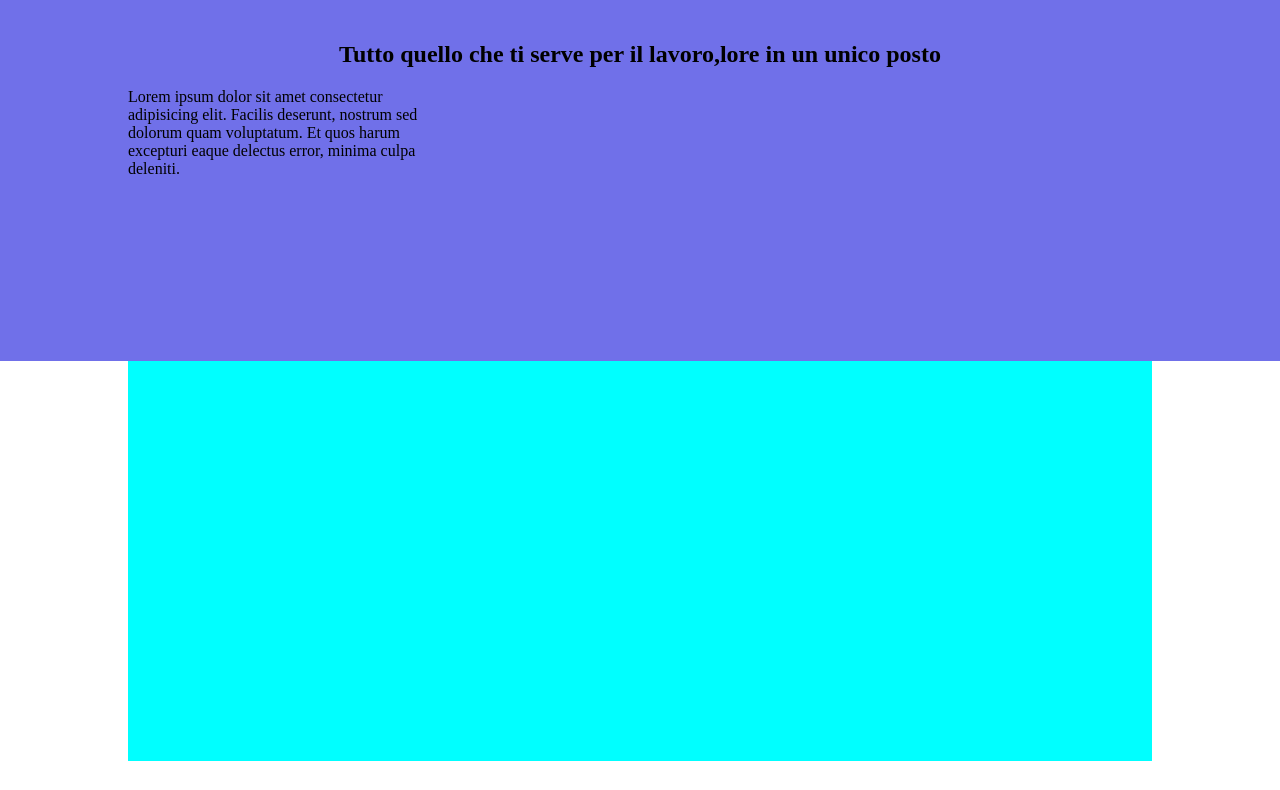
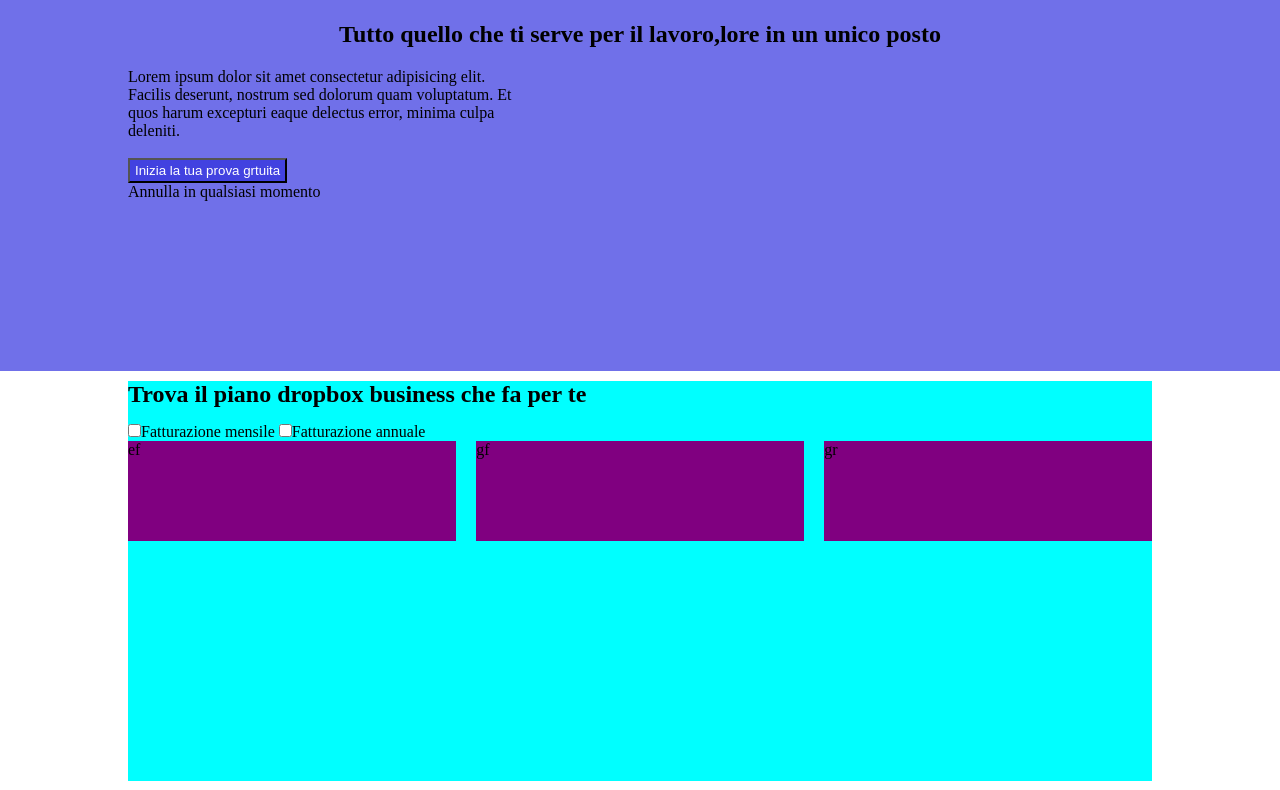
Before and after one commit to Gabriele-Scaloni/htmlcss-dropbox, a plain HTML site: page index.html in a window 1280 px wide. Shown: the part 41-831 px from the top of the page. Drawn offline with Linux system fonts and the light colour scheme.

Commit message:
impostazione spazi prime 3 colonne

```diff
--- a/index.html
+++ b/index.html
@@ -21,7 +21,7 @@
                 <li><a href="">Funzioni</a></li>
                 <li><a href="">Piani e prezzi</a></li>
                 <!--menu destro-->
-                <li class="menufloat"><button id="button-start">Inizia</button></li>
+                <li class="menufloat"><button class="blu-button">Inizia</button></li>
                 <li class="menufloat"><a href="">Accedi</a></li>
                 <li class="menufloat"><a href="">Contatta l'ufficio</a></li>
                 <li class="menufloat"><a href="">Supporto</a></li>
@@ -33,12 +33,27 @@
 <section class="banner">
 
     <h1>Tutto quello che ti serve per il lavoro,lore in un unico posto</h1>
-    <p>Lorem ipsum dolor sit amet consectetur adipisicing elit. Facilis deserunt, nostrum sed dolorum quam voluptatum. Et quos harum excepturi eaque delectus error, minima culpa deleniti.</p>
-
+    <div class="testo-sinistra">
+        <p>Lorem ipsum dolor sit amet consectetur adipisicing elit. Facilis deserunt, nostrum sed dolorum quam voluptatum. Et quos harum excepturi eaque delectus error, minima culpa deleniti.</p>
+        <br>
+        <button class="blu-button" id="button-start">Inizia la tua prova grtuita</button>
+        <p>Annulla in qualsiasi momento</p>
+    </div>
 </section>
 
 <section id="prima-section">
+    <div>
+        <h2>Trova il piano dropbox business che fa per te</h2>
+        <p><input type="checkbox">Fatturazione mensile <input type="checkbox">Fatturazione annuale</p>
+    </div>
+    <div class="clearfix">
+        <div class="piano-business" id="col1"> ef</div>
+            <div></div>
+        <div class="piano-business" id="col2"> gf</div>
 
+
+        <div class="piano-business" id="col3"> gr</div>
+    </div>
 </section>
 
 <section id="seconda-section">
--- a/style.css
+++ b/style.css
@@ -36,8 +36,10 @@ li{
     float: right;
 }
 
-#button-start{
-    padding: 3px 5px
+.blu-button{
+    padding: 3px 5px;
+    background-color: rgb(66, 66, 224);
+    color: white;
 }
 
 .banner{
@@ -47,23 +49,42 @@ li{
 }
 
 h1{
-    padding: 80px 10% 20px;
+    padding: 50px 10% 20px;
     text-align: center;
-}
-
-p{
-    max-width: 45%;
-    padding :0  10%;
 }
 
 section{
     width: 80%;
     height: 400px;
-    margin: auto;
+    margin:  10px auto;
 }
+
+h2{
+    margin-bottom: 15px;
+}
+
+.testo-sinistra{
+    max-width: 50%;
+    padding :0  10%;
+}
+
+
 
 #prima-section, #terza-section, #sesta-section{
     background-color: aqua;
+}
+
+.piano-business{
+
+    width: calc(96%/3);
+    height: 100px;
+    background-color: purple;
+    display: inline;
+    float: left;
+}
+
+#col2{
+    margin: auto 2%;
 }
 
 #quinta-section{
@@ -72,6 +93,8 @@ section{
     background-color: rgb(201, 231, 90);
 }
 
+
+
 footer{
     width: 100%;
     height: 400px;
```
